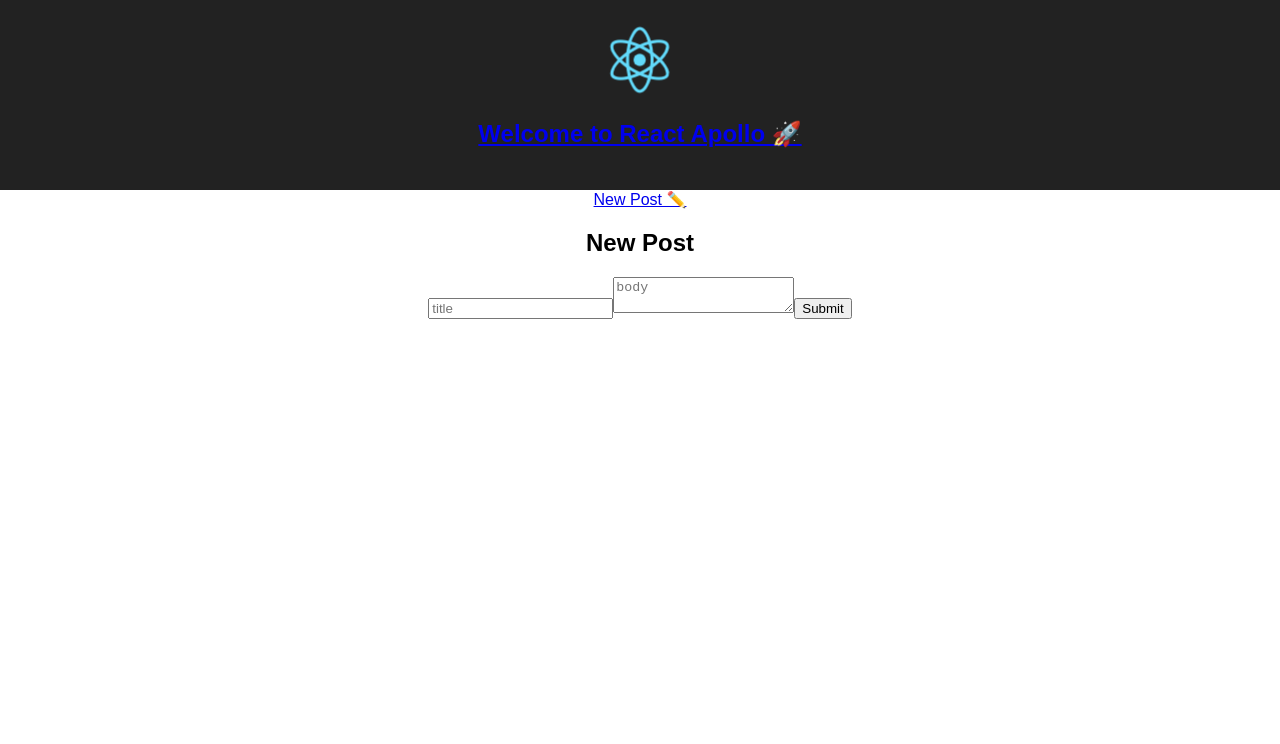
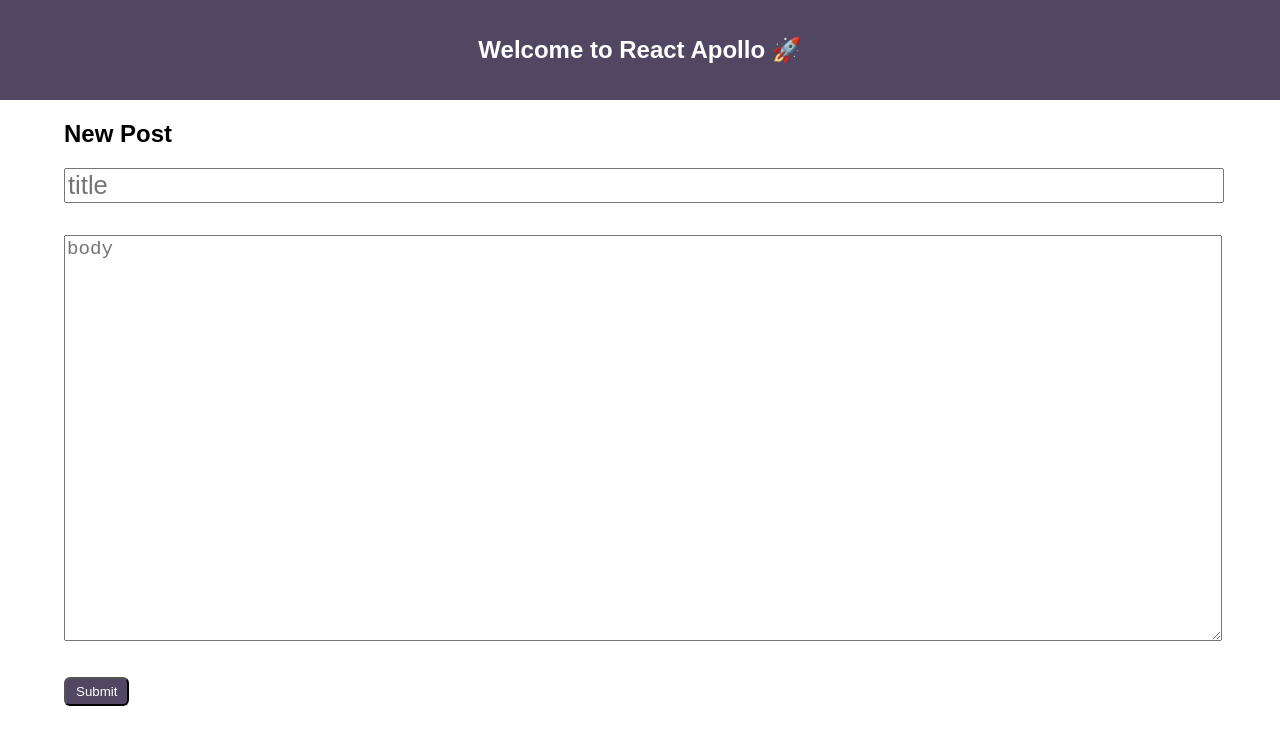
Before and after one commit to igocooper/react-apollo-level-1, a React (Create React App) app: page /post/new in a window 1280 px wide. Shown: the top 744 px of the page. Built offline with nearby package versions, Linux system fonts and the light colour scheme.

Commit message:
Lessons 14-15. Added update mutation. UpdatePost component added. Minor styles added.

```diff
--- a/package.json
+++ b/package.json
@@ -6,6 +6,7 @@
     "apollo-boost": "^0.1.13",
     "graphql": "^0.13.2",
     "graphql-tag": "^2.9.2",
+    "prop-types": "^15.6.2",
     "react": "^16.4.2",
     "react-apollo": "^2.1.11",
     "react-dom": "^16.4.2",
--- a/src/App.css
+++ b/src/App.css
@@ -1,17 +1,16 @@
-.App {
+/* .App {
+
+} */
+
+.App-header {
+  background-color: #524763;
+  padding: 20px;
   text-align: center;
 }
 
-.App-logo {
-  animation: App-logo-spin infinite 20s linear;
-  height: 80px;
-}
-
-.App-header {
-  background-color: #222;
-  height: 150px;
-  padding: 20px;
-  color: white;
+.App-header a {
+  color: #fff;
+  text-decoration: none;
 }
 
 .App-title {
@@ -22,7 +21,47 @@
   font-size: large;
 }
 
+.button {
+  background: #524763;
+  color: #fff;
+  border-radius: 6px;
+  padding: 5px 10px;
+  text-decoration: none;
+  cursor: pointer;
+  outline-color: transparent;
+}
+
+main {
+  width: 90%;
+  margin: 1rem auto;
+}
+
+.posts-listings {
+  margin: 2rem 0;
+  padding: 0;
+  list-style: none;
+}
+
+.posts-listings li {
+  font-size: 1.6rem;
+  margin-bottom: 2rem;
+}
+
 @keyframes App-logo-spin {
   from { transform: rotate(0deg); }
   to { transform: rotate(360deg); }
 }
+
+input, textarea {
+  width: 100%;
+  margin-bottom: 2rem;
+}
+
+input {
+  font-size: 1.6rem;
+}
+
+textarea {
+  font-size: 1.2rem;
+  height: 50vh;
+}
--- a/src/App.js
+++ b/src/App.js
@@ -25,17 +25,17 @@
         <Router>
         <div className="App">
           <header className="App-header">
-            <img src={logo} className="App-logo" alt="logo" />
             <Link to="/">
               <h1 className="App-title">Welcome to React Apollo 🚀</h1>
             </Link>
           </header>
-          <Link to="/post/new"> New Post ✏️</Link>
-          <Switch>
-            <Route exact path="/" component={Posts}/>
-            <Route exact path="/post/new" component={NewPost}/>
-            <Route path="/post/:id" component={Post}/>
-          </Switch>
+          <main>
+            <Switch>
+              <Route exact path="/" component={Posts}/>
+              <Route exact path="/post/new" component={NewPost}/>
+              <Route path="/post/:id" component={Post}/>
+            </Switch>
+          </main>
 
         </div>
         </Router>
--- a/src/Posts/NewPost.js
+++ b/src/Posts/NewPost.js
@@ -11,7 +11,7 @@
         { (createPost) => (
           <div>
             <h2>New Post</h2>
-            <PostForm createPost={createPost}/>
+            <PostForm onSubmit={createPost}/>
           </div>
         )
         }
--- a/src/Posts/Post.js
+++ b/src/Posts/Post.js
@@ -1,6 +1,7 @@
 import React, { Component } from 'react';
 import { Query } from 'react-apollo';
 import gql from 'graphql-tag';
+import UpdatePost from './UpdatePost';
 
 export default class Post extends Component {
   render() {
@@ -13,8 +14,13 @@
 
           return (
             <div>
-              <h2>{post.title}</h2>
-              <p>{post.body}</p>
+              <section>
+                <h1>{post.title}</h1>
+              </section>
+              <section>
+                <h1>Edit Post</h1>
+                <UpdatePost post={post}/>
+              </section>
             </div>
           )
         }
--- a/src/Posts/PostForm.js
+++ b/src/Posts/PostForm.js
@@ -1,9 +1,20 @@
-import React, { Component } from 'react'
+import React, { Component } from 'react';
+import PropTypes from 'prop-types';
 
 export default class PostForm extends Component {
+  static propTypes = {
+    onSubmit: PropTypes.func.isRequired,
+    post: PropTypes.object
+  }
+
+  static defaultProps = {
+    post: {}
+  }
+
   state = {
-    title: '',
-    body: ''
+    id: this.props.post.id || '',
+    title: this.props.post.title || '',
+    body: this.props.post.body || ''
   };
 
   handleInput = e => {
@@ -13,13 +24,14 @@
   };
 
   render() {
-    const { createPost } = this.props;
-    const { title, body } = this.state;
+    const { onSubmit } = this.props;
+    const { title, body, id } = this.state;
     return (
       <form onSubmit={ (e) => {
         e.preventDefault();
-        createPost({
+        onSubmit({
           variables: {
+            id,
             title,
             body
           }
@@ -35,7 +47,7 @@
       }}>
         <input type="text" name="title" placeholder="title" value={title} onChange={this.handleInput}/>
         <textarea name="body" placeholder="body" id="body" value={body} onChange={this.handleInput}></textarea>
-        <button>Submit</button>
+        <button className="button">Submit</button>
       </form>
     )
   }
--- a/src/Posts/Posts.js
+++ b/src/Posts/Posts.js
@@ -1,4 +1,4 @@
-import React, { Component } from 'react';
+import React, { Component, Fragment } from 'react';
 import { Link } from 'react-router-dom';
 import { Query } from 'react-apollo';
 import gql from 'graphql-tag';
@@ -6,20 +6,23 @@
 export default class Posts extends Component {
   render() {
     return (
+      <Fragment>
+        <Link className="button" to="/post/new"> New Post</Link>
+        <ul className="posts-listings">
           <Query query={POSTS_QUERY}>
             { ({data, loading}) => {
               if (loading) return 'Loading ...'
               const { posts }  = data;
               return posts.map( post => (
                 <li key={post.id} >
-            <Link to={`/post/${post.id}`}>
-              <h1>{post.title}</h1>
-            </Link>
+                  <Link to={`/post/${post.id}`}>{post.title}</Link>
                 </li>
               )
               )}
             }
           </Query>
+        </ul>
+      </Fragment>
     )
   }
 }
--- /dev/null
+++ b/src/Posts/UpdatePost.js
@@ -0,0 +1,38 @@
+import React, { Component } from 'react'
+import { Mutation } from 'react-apollo';
+import gql from 'graphql-tag';
+import PostForm from './PostForm';
+
+
+export default class UpdatePost extends Component {
+  render() {
+    const { post } = this.props;
+    return (
+      <Mutation mutation={UPDATE_POST}>
+        { (updatePost) => (
+          <PostForm post={post} onSubmit={updatePost}/>
+        )
+        }
+      </Mutation>
+    )
+  }
+}
+
+const UPDATE_POST = gql`
+  mutation updatePost($id: ID!, $title: String!, $body: String!) {
+    updatePost(
+      where: {
+        id: $id
+      }
+      data: {
+        status: PUBLISHED
+        title: $title
+        body: $body
+      }
+    ) {
+      id
+      title
+      body
+    }
+}
+`;
```
Lines whose indentation alone changed are shown as unchanged.
